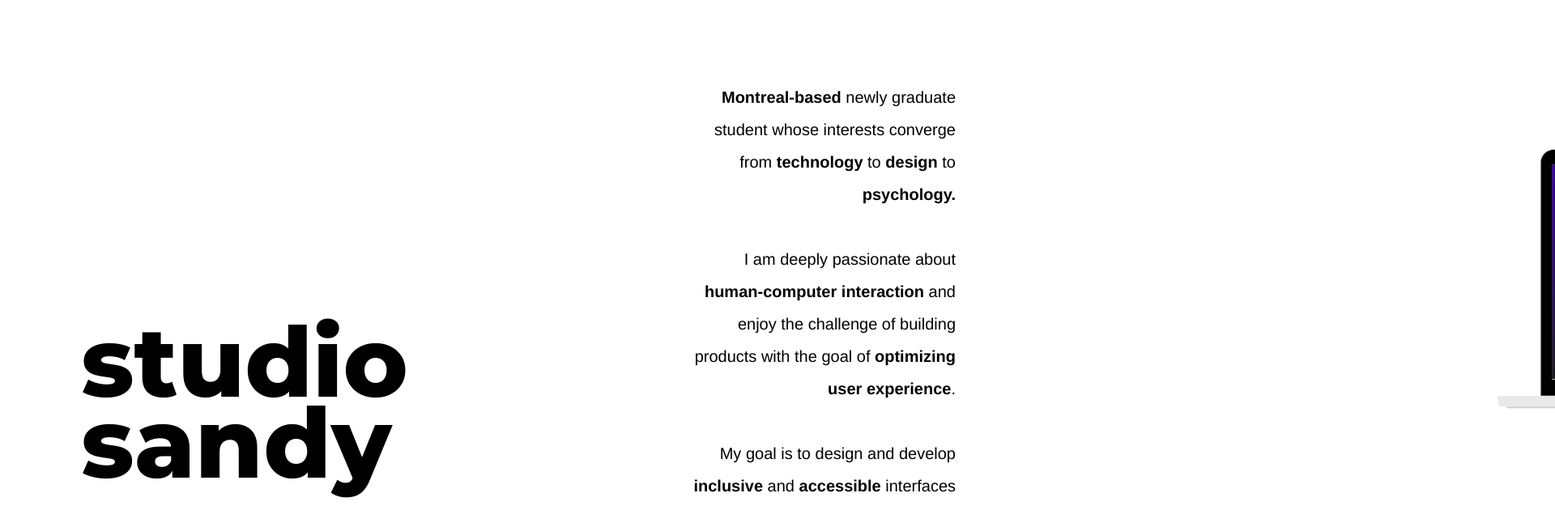
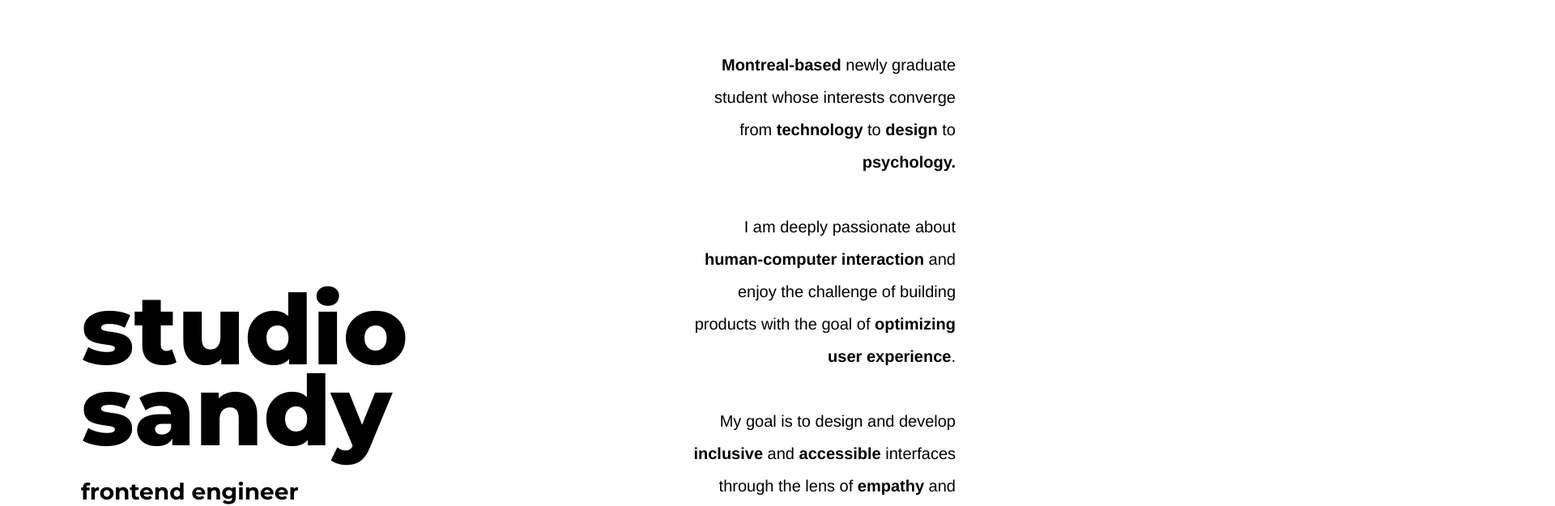
Before and after one commit to sandynguyen8928/studio-sandy, a React (Create React App) app: page / in a window 1280 px wide. Shown: the top 625 px of the page at 81% size, 1920 px wide, since content can reach past the window. Built offline with nearby package versions, Linux system fonts and the light colour scheme.

Commit message:
added a horizontal scroll

```diff
--- a/src/App.module.scss
+++ b/src/App.module.scss
@@ -2,8 +2,12 @@
 
 .App {
     display: flex;
-    flex-direction: row;
-    text-align: center;
+    flex-wrap: nowrap;
+    overflow-x: auto;
+    overflow-y: hidden;
+    width: 100%;
+    height: 100vh;
+    overscroll-behavior-y: none;
 
     @media only screen and (max-width: 450px) {
         flex-direction: column;
--- a/src/App.tsx
+++ b/src/App.tsx
@@ -1,12 +1,22 @@
-import React from 'react';
+import React, {useRef} from 'react';
 import styles from "./App.module.scss";
 import Landing from "./pages/landing/landing";
 import Projects from "./pages/projects/projects";
 import Contact from "./pages/contact/contact";
 
 function App() {
+
+    const containerRef = useRef<HTMLDivElement>(null);
+
+    const handleScroll = (event: React.WheelEvent<HTMLDivElement>) => {
+        if (containerRef.current) {
+            containerRef.current.scrollLeft += event.deltaY;
+            event.preventDefault();
+        }
+    };
+
     return (
-        <div className={styles["App"]}>
+        <div className={styles["App"]} onWheel={handleScroll} ref={containerRef}>
             <Landing />
             <Projects />
             <Contact />
```
